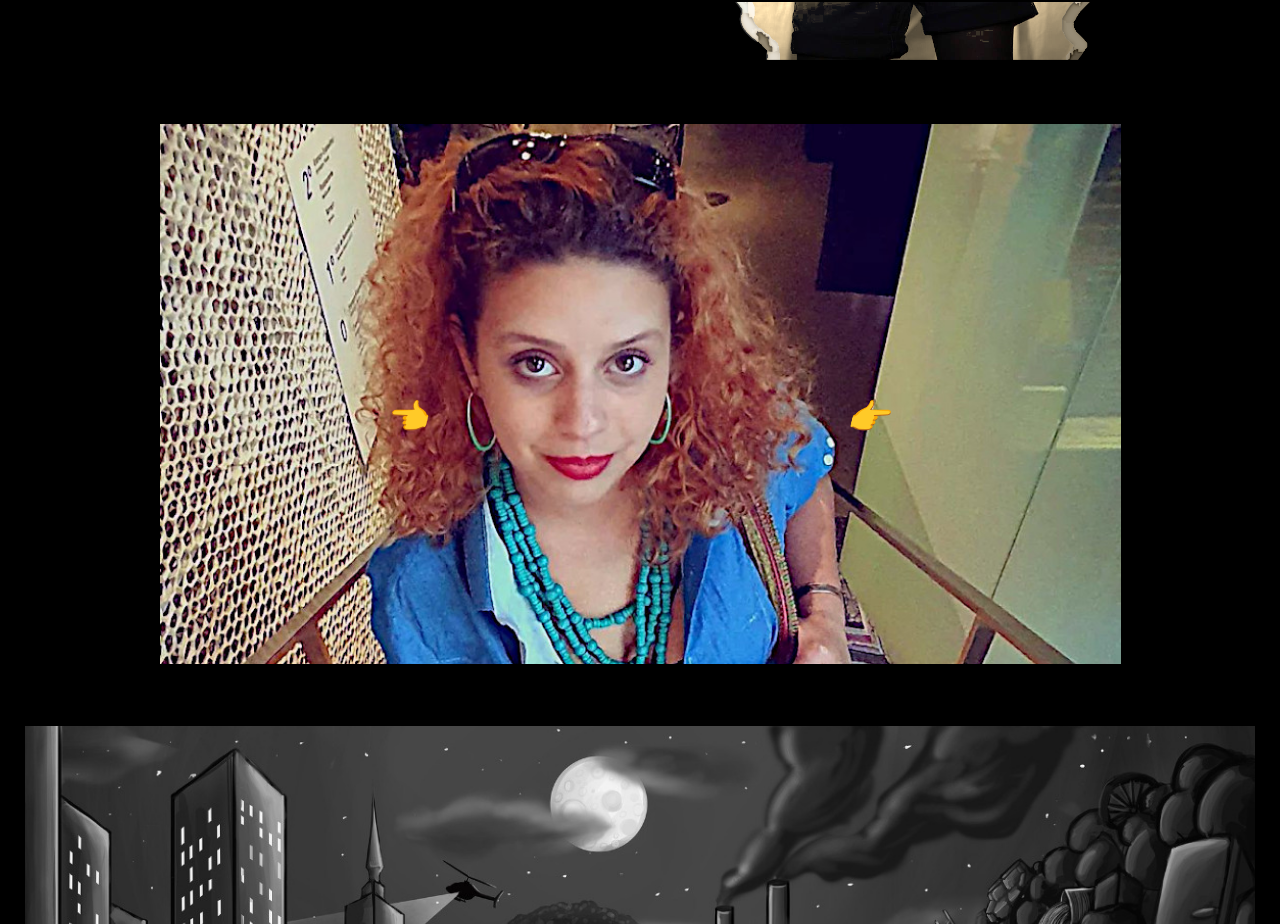
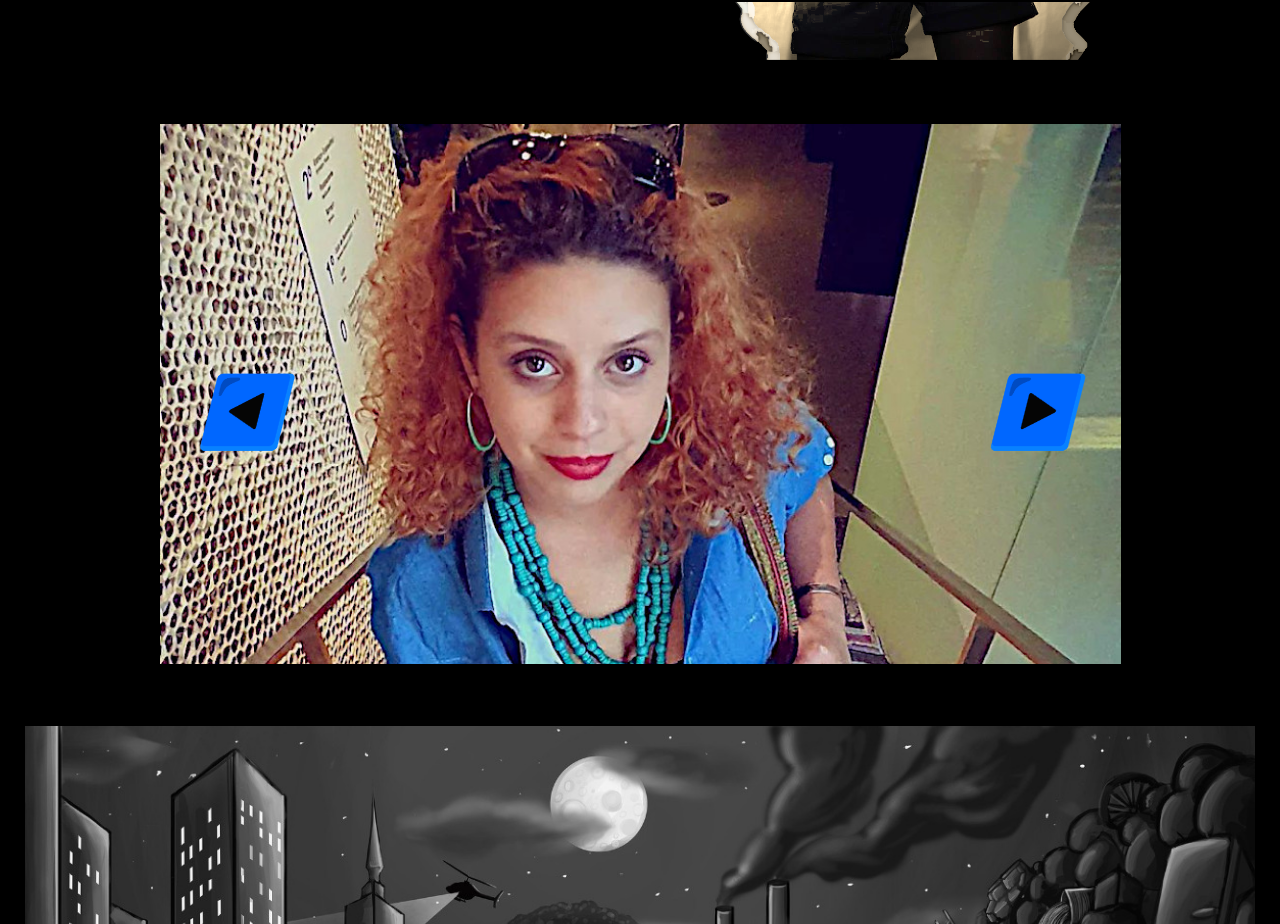
Before and after one commit to adityakochhar/AyioshaAvellarSite, a plain HTML site: page index.html in a window 1280 px wide. Shown: the part 798-1722 px from the top of the page. Drawn offline with Linux system fonts and the light colour scheme.

Commit message:
all night

```diff
--- a/css/responsive.css
+++ b/css/responsive.css
@@ -29,29 +29,36 @@
     .containerLeft {
         width: 100%;
     }
-
     .imgsScaleDown {
         width: 100%;
     }
 }
 
-@media (max-width: 760px) {
+@media (max-width: 769px) {
     .slide {
         background-position: center;
     }
-
     .btn {
         top: -0.5em;
     }
-
+    .imgsScaleDown {
+        width: 90%;
+    }
     .btn:first-child {
-        left: -0.5em;
+        left: 0;
     }
     .btn:last-child {
-        right: -0.5em;
-    }
-
-     .imgsScaleDown {
-        width: 100%;
+        right: 0;
     }
 }
+
+@media (min-width: 900px) {
+    .btn:first-child {
+        left: 10%;
+        font-size: 70px;
+    }
+    .btn:last-child {
+        right: 14%;
+        font-size: 70px;
+    }
+}
--- a/css/slider.css
+++ b/css/slider.css
@@ -4,7 +4,6 @@
     width: 100%;
     height: 56.25vw;
     max-height: 540px;
-    box-shadow: 0 0 15px rgba(0, 0, 0, 0.35);
 }
 
 .slider-wrap {
@@ -48,20 +47,21 @@
 
 .btn {
     position: absolute;
-    top: 50%;
+    top: 45%;
     width: 50px;
     height: 40px;
     font-size: 35px;
     cursor: pointer;
     user-select: none;
     transition: background 150ms ease-in-out;
+    filter: invert(100%)
 }
 
 .btn:first-child {
-    left: 8.5em;
+    left: 0;
 }
 .btn:last-child {
-    right: 8.5em;
+    right: 0;
 }
 
 .btn:hover {
--- a/index.html
+++ b/index.html
@@ -8,11 +8,11 @@
     <title>Ayiosha</title>
 
     <link type="text/css" rel="stylesheet" href="../AyioshaAvellarSite/css/style.css">
-    <link type="text/css" rel="stylesheet" href="../AyioshaAvellarSite/css/responsive.css">
     <link type="text/css" rel="stylesheet" href="../AyioshaAvellarSite/css/header.css">
     <link type="text/css" rel="stylesheet" href="../AyioshaAvellarSite/css/footer.css">
     <link type="text/css" rel="stylesheet" href="../AyioshaAvellarSite/css/form.css">
     <link type="text/css" rel="stylesheet" href="../AyioshaAvellarSite/css/slider.css">
+    <link type="text/css" rel="stylesheet" href="../AyioshaAvellarSite/css/responsive.css">
 </head>
 
 <body>
@@ -78,8 +78,8 @@
                 </div>
             </div>
             <div class="btn-wrap">
-                <i id="prev" class="material-icons btn">👈</i>
-                <i id="next" class="material-icons btn">👉</i>
+                <i id="prev" class="material-icons btn">◀️</i>
+                <i id="next" class="material-icons btn">▶️</i>
             </div>
         </div>
     </div>
```
